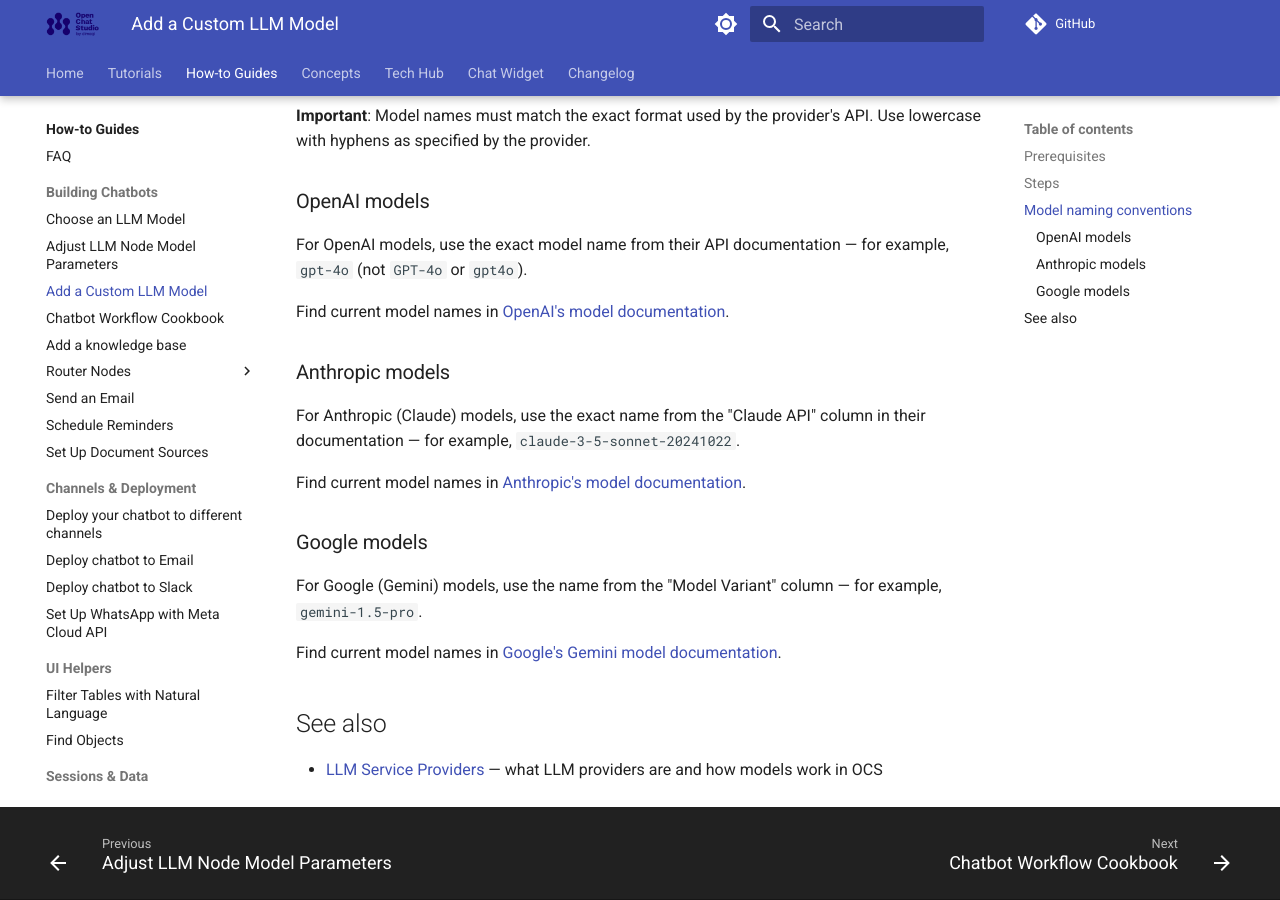
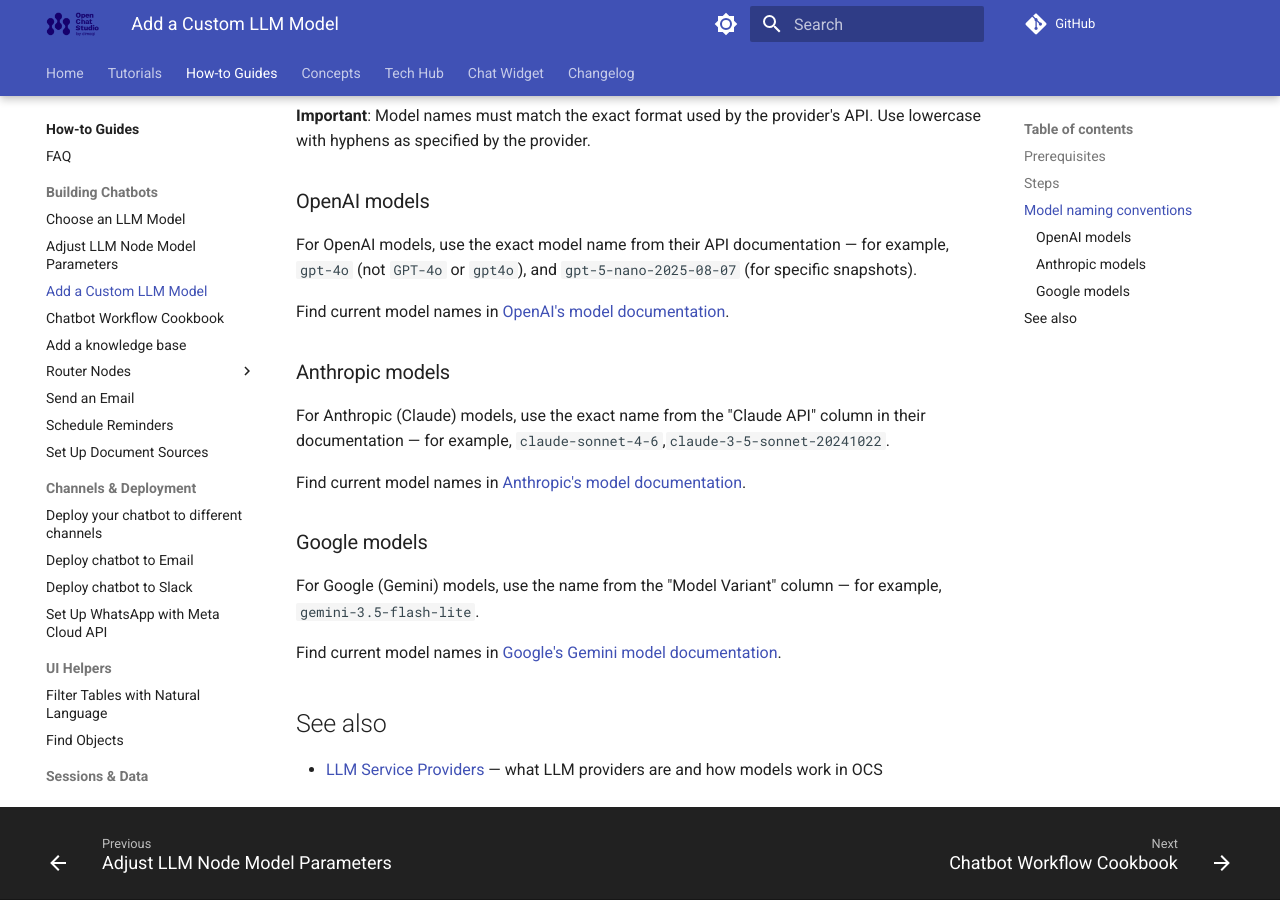
Before and after one commit to dimagi/open-chat-studio-docs, an MkDocs documentation site: the page built from docs/how-to/add_custom_llm_model.md, in a window 1280 px wide and 900 px high, scrolled down 710 px. Built offline with MkDocs 1.6.1 and Material for MkDocs 9.7.7, drawn with Linux system fonts in a browser that asks for light colours; a script that is not in the unit is left out; comment, search, counter and statistics services are not loaded.

Commit message:
Claude review fixes from my conflicts merge mess ups

```diff
--- a/docs/how-to/add_custom_llm_model.md
+++ b/docs/how-to/add_custom_llm_model.md
@@ -23,19 +23,19 @@
 
 ### OpenAI models
 
-For OpenAI models, use the exact model name from their API documentation — for example, `gpt-4o` (not `GPT-4o` or `gpt4o`).
+For OpenAI models, use the exact model name from their API documentation — for example, `gpt-4o` (not `GPT-4o` or `gpt4o`), and `gpt-5-nano-2025-08-07` (for specific snapshots).
 
 Find current model names in [OpenAI's model documentation](https://platform.openai.com/docs/models).
 
 ### Anthropic models
 
-For Anthropic (Claude) models, use the exact name from the "Claude API" column in their documentation — for example, `claude-3-5-sonnet-20241022`.
+For Anthropic (Claude) models, use the exact name from the "Claude API" column in their documentation — for example, `claude-sonnet-4-6`,`claude-3-5-sonnet-20241022`.
 
 Find current model names in [Anthropic's model documentation](https://docs.anthropic.com/en/docs/about-claude/models).
 
 ### Google models
 
-For Google (Gemini) models, use the name from the "Model Variant" column — for example, `gemini-1.5-pro`.
+For Google (Gemini) models, use the name from the "Model Variant" column — for example, `gemini-3.5-flash-lite`.
 
 Find current model names in [Google's Gemini model documentation](https://ai.google.dev/gemini-api/docs/models).
 
--- a/mkdocs.yml
+++ b/mkdocs.yml
@@ -98,7 +98,6 @@
     - tutorials/index.md
     - tutorials/first_chatbot.md
     - Configure LLM Providers: tutorials/configure_llm_providers.md
-    - Configure LLM Providers: tutorials/configure_providers.md
     - Configure an LLM Node: tutorials/configure_llm_node.md
     - Configure Message Providers: tutorials/configure_msg_providers.md
     - Create & Publish Versions: tutorials/versioning_steps.md
```
Also changed, not shown: docs/concepts/team/llm_providers.md (+1 -1 lines), docs/tutorials/first_chatbot.md (+1 -1 lines), docs/tutorials/index.md (+2 -0 lines).
